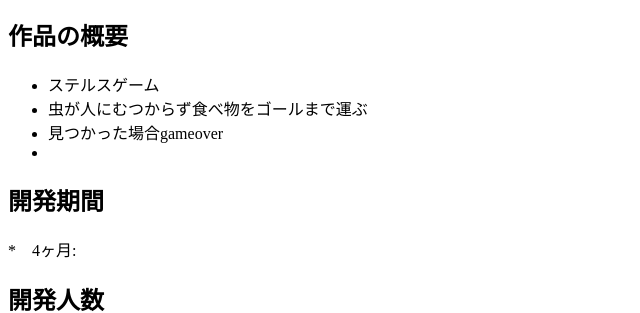
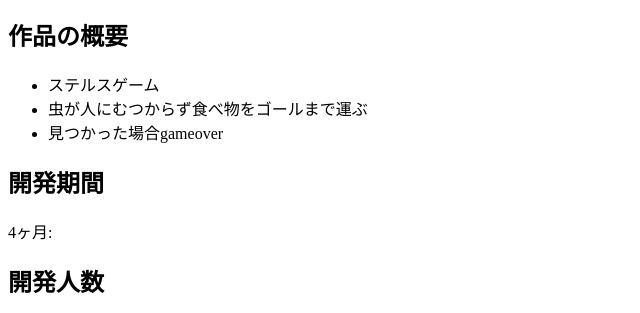
Before and after one commit to AcalaNaatha/Website20170517, a plain HTML site: page index.html in a window 1280 px wide. Shown: the part 491-804 px from the top of the page, without its empty margins (0-640 px from the left). Drawn offline with Linux system fonts and the light colour scheme.

Commit message:
Update index.html

```diff
--- a/index.html
+++ b/index.html
@@ -4,8 +4,7 @@
 <li>ステルスゲーム</li>
 <li>虫が人にむつからず食べ物をゴールまで運ぶ</li>
 <li>見つかった場合gameover</li>
-<li></li>
-</ul><h2 id="開発期間">開発期間</h2><p>*　4ヶ月:</p><h2 id="開発人数">開発人数</h2><p>*　４人</p><h2 id="開発環境">開発環境</h2><ul>
+</ul><h2 id="開発期間">開発期間</h2><p>4ヶ月:</p><h2 id="開発人数">開発人数</h2><p>４人</p><h2 id="開発環境">開発環境</h2><ul>
 <li>Unity　C#</li>
 <li>visual Stadio 2015</li>
 </ul><h2 id="担当個所">担当個所</h2><ul>
```
